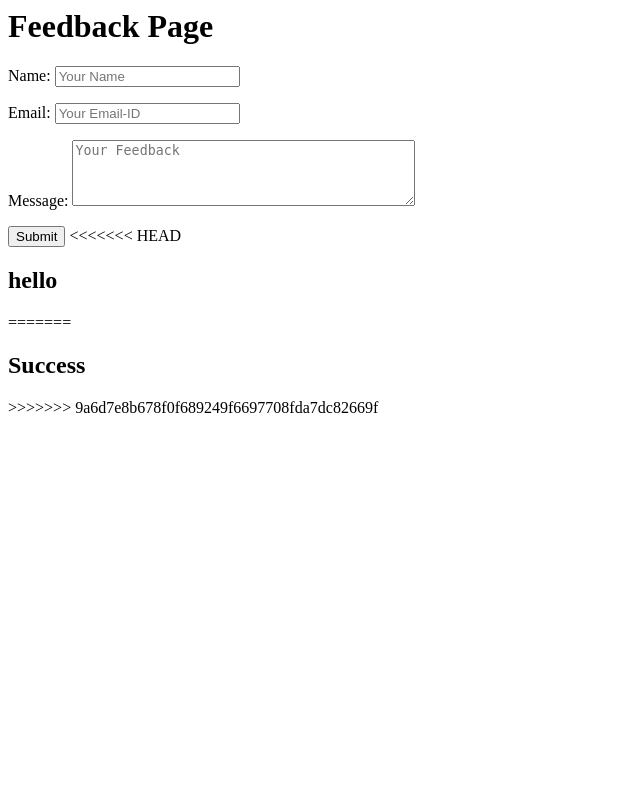
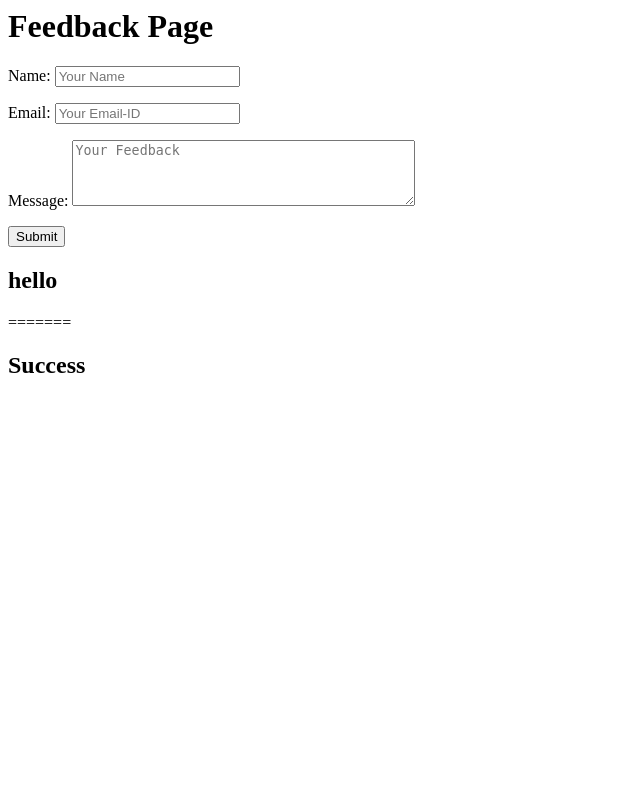
Before and after one commit to dhanish0515/DEMO, a Django app: page /feedback in a window 1280 px wide. Shown: the whole page, without its empty margins (0-640 px from the left). Run offline with Django 4.2, Linux system fonts and the light colour scheme.

Commit message:
8  commit

```diff
--- a/templates/feedback_form.html
+++ b/templates/feedback_form.html
@@ -3,10 +3,9 @@
     {% csrf_token %}
     {{ form.as_p }}
     <button type="submit">Submit</button>
-<<<<<<< HEAD
+
     <h2>hello</h2>
 </form>
 =======
     <h2>Success</h2>
 </form>
->>>>>>> 9a6d7e8b678f0f689249f6697708fda7dc82669f
```
